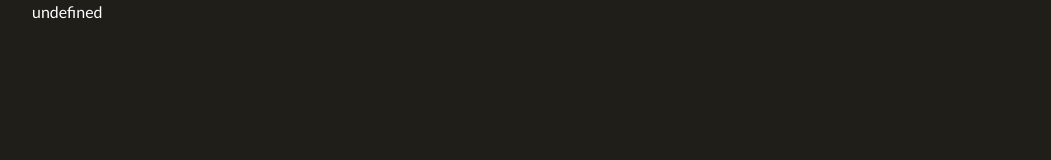
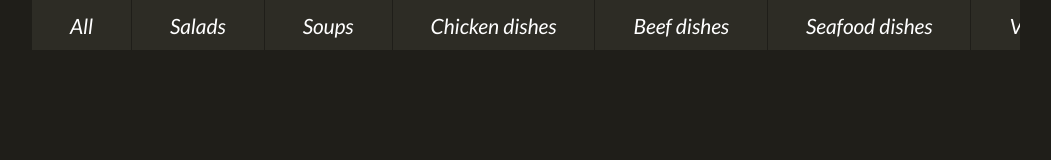
Before and after one commit to js-tasks-ru/jsbasic-20210621_natalie-iv, a website: page 7-module/1-task/index.html in a window 1280 px wide. Shown: the whole page, without its empty margins (114-1165 px from the left). Drawn offline with Linux system fonts and the light colour scheme.

Commit message:
module 7 task 1

```diff
--- a/7-module/1-task/index.html
+++ b/7-module/1-task/index.html
@@ -7,7 +7,7 @@
   <title>Бангкок Экспресс: Лента-Меню</title>
 
   <link rel="stylesheet" href="./index.css" />
-  <link rel="stylesheet" href="/assets/styles/common.css" />
+  <link rel="stylesheet" href="./../../assets/styles/common.css" />
 </head>
 
 <body>
--- a/7-module/1-task/index.js
+++ b/7-module/1-task/index.js
@@ -1,7 +1,77 @@
-import createElement from '../../assets/lib/create-element.js';
-
 export default class RibbonMenu {
   constructor(categories) {
     this.categories = categories;
+    this.render();
+    this.addEventListeners();
+  }
+
+  render() {
+    this.elem = document.createElement('div');
+    this.elem.classList.add('ribbon');
+    this.elem.innerHTML = `
+          <button class="ribbon__arrow ribbon__arrow_left ribbon__arrow_visible">
+            <img src="./../../assets/images/icons/angle-icon.svg" alt="icon">
+          </button>
+          <nav class="ribbon__inner"></nav>
+          <button class="ribbon__arrow ribbon__arrow_right">
+            <img src="./../../assets/images/icons/angle-icon.svg" alt="icon">
+          </button>
+    `;
+    let links = this.categories.map(item => this.createLinkElement(item.id, item.name));
+    this.elem.querySelector('.ribbon__inner').append(...links);
+    this.update();
+  }
+
+  createLinkElement(id, name) {
+    let link = document.createElement('a');
+    link.setAttribute('href', '#');
+    link.setAttribute('data-id', `${id}`);
+    link.classList.add('ribbon__item');
+    link.innerHTML = `${name}`;
+    return link;
+  }
+
+  update() {
+    let arrowLeft = this.elem.querySelector(`.ribbon__arrow_left`);
+    let arrowRight = this.elem.querySelector(`.ribbon__arrow_right`);
+    let ribbonInner = this.elem.querySelector('.ribbon__inner');
+    let scrollLeft = ribbonInner.scrollLeft;
+    let scrollWidth = ribbonInner.scrollWidth;
+    let clientWidth = ribbonInner.clientWidth;
+    let scrollRight = scrollWidth - scrollLeft - clientWidth;
+
+    if (scrollRight === 0) {
+      arrowRight.classList.remove('ribbon__arrow_visible');
+    } else {
+      arrowRight.classList.add('ribbon__arrow_visible');
+    }
+
+    if (scrollLeft === 0) {
+      arrowLeft.classList.remove('ribbon__arrow_visible');
+    } else {
+      arrowLeft.classList.add('ribbon__arrow_visible');
+    }
+  }
+
+  addEventListeners() {
+    let ribbonInner = this.elem.querySelector('.ribbon__inner');
+    this.elem.onclick = ({target}) => {
+      let link = target.closest('.ribbon__item');
+      if (link) {
+        let id = target.closest('[data-id]').dataset.id;
+        this.elem.dispatchEvent(new CustomEvent('ribbon-select', {
+          detail: id,
+          bubbles: true
+        }));
+      }
+      if (target.closest('.ribbon__arrow_right')) {
+        ribbonInner.scrollBy(350, 0);
+        this.update();
+      }
+      if (target.closest('.ribbon__arrow_left')) {
+        ribbonInner.scrollBy(-350, 0);
+        this.update();
+      }
+    };
   }
 }
```
